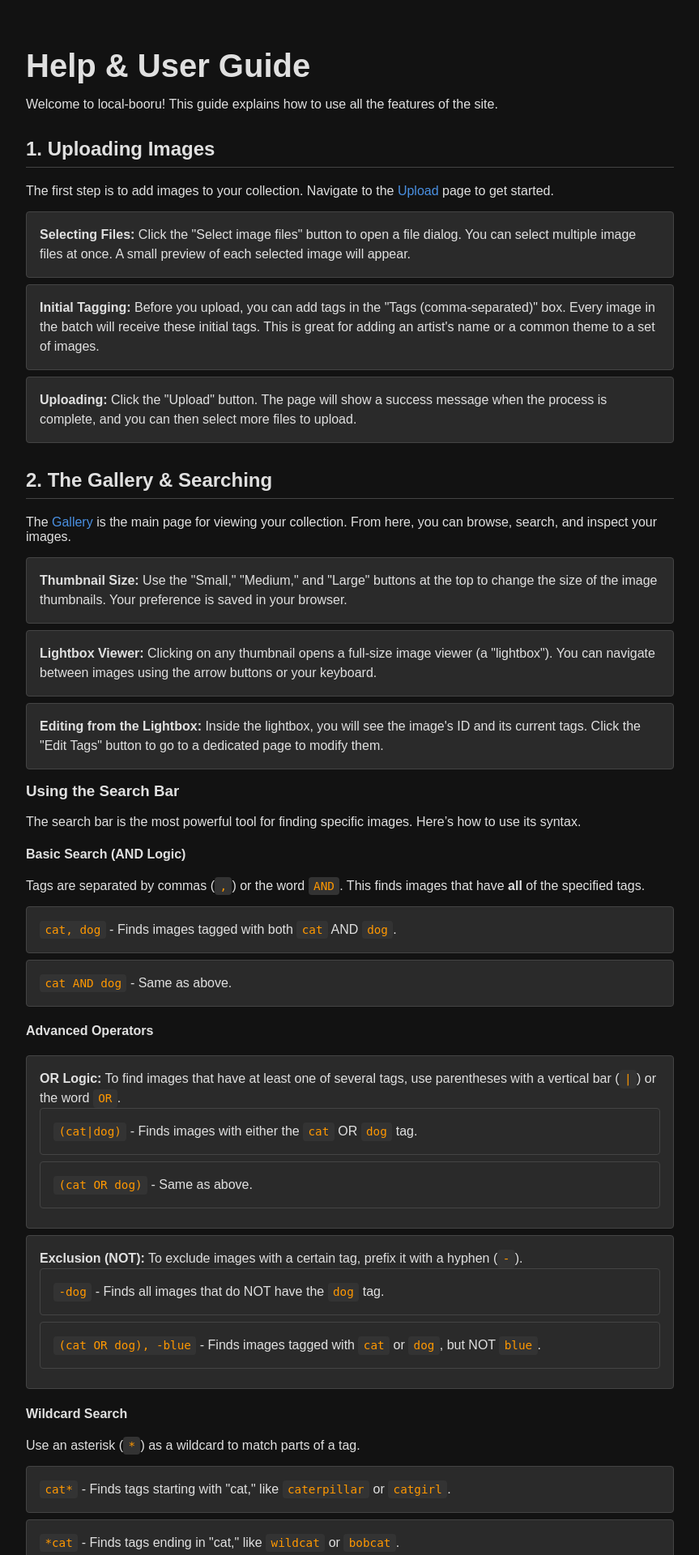
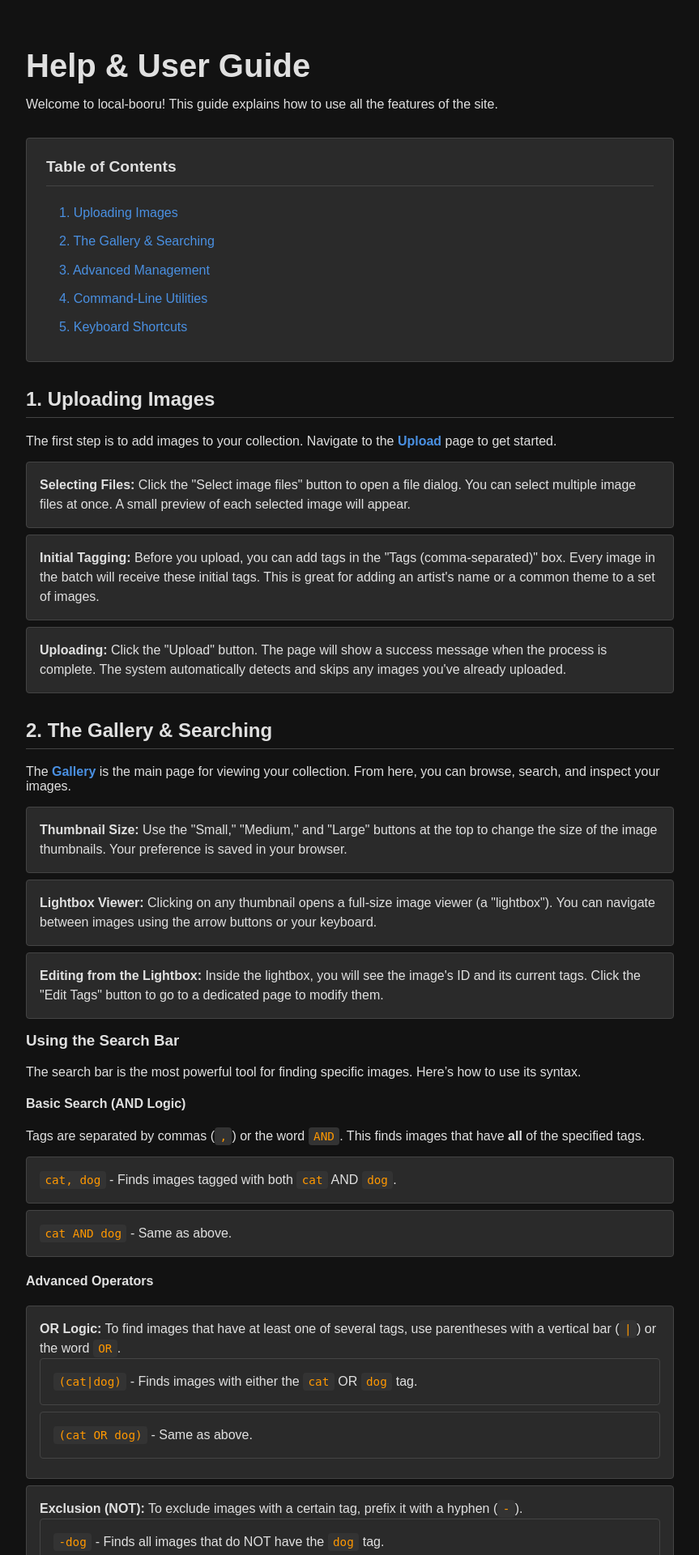
Before and after one commit to Hatrask/local-booru, a FastAPI app: page /help in a window 1280 px wide. Shown: the top 1920 px of the page at 81% size, without its empty margins (208-1071 px from the left). Run offline with FastAPI, Linux system fonts and the light colour scheme.

Commit message:
docs: document new export script

```diff
--- a/static/css/styles.css
+++ b/static/css/styles.css
@@ -326,6 +326,38 @@ form.search-form-index button:hover {
     padding: 0;
 }
 
+/* Styles for the Table of Contents */
+.toc {
+    background-color: var(--color-bg-secondary);
+    border: 1px solid var(--color-border);
+    border-radius: var(--border-radius);
+    padding: 1.5rem;
+    margin: 2rem 0; /* Adds space above and below the box */
+}
+.toc strong {
+    display: block;
+    font-size: 1.2em;
+    margin-bottom: 1rem;
+    padding-bottom: 0.75rem;
+    border-bottom: 1px solid var(--color-border); /* Consistent with h2 style */
+}
+.toc ul {
+    list-style: none;
+    padding-left: 1rem; /* Indent the list items slightly */
+    margin: 0;
+}
+.toc li {
+    /* These rules OVERRIDE the generic .help-page li styles below */
+    background: none;
+    border: none;
+    padding: 0.4rem 0; /* Add vertical spacing between ToC items */
+    margin: 0;
+    line-height: 1.4; /* Adjust line height for readability */
+}
+.toc li a:hover {
+    text-decoration: underline; /* Classic, clear feedback for links */
+}
+
 /* --- Tag Manager Page --- */
 .tag-manager-container { max-width: 800px; margin: auto; text-align: left; }
 .tag-manager-container a.back.action-button { margin-bottom: 2rem; display: inline-block; }
--- a/templates/help.html
+++ b/templates/help.html
@@ -9,10 +9,22 @@
     <h1>Help & User Guide</h1>
     <p>Welcome to local-booru! This guide explains how to use all the features of the site.</p>
 
+    <!-- Table of Contents -->
+    <div class="toc">
+        <strong>Table of Contents</strong>
+        <ul>
+            <li><a href="#uploading">1. Uploading Images</a></li>
+            <li><a href="#gallery">2. The Gallery & Searching</a></li>
+            <li><a href="#advanced">3. Advanced Management</a></li>
+            <li><a href="#cli">4. Command-Line Utilities</a></li>
+            <li><a href="#shortcuts">5. Keyboard Shortcuts</a></li>
+        </ul>
+    </div>
+
     <!-- Section 1: Uploading -->
-    <h2>1. Uploading Images</h2>
+    <h2 id="uploading">1. Uploading Images</h2>
     <p>
-        The first step is to add images to your collection. Navigate to the <a href="/upload">Upload</a> page to get started.
+        The first step is to add images to your collection. Navigate to the <strong><a href="/upload">Upload</a></strong> page to get started.
     </p>
     <ul>
         <li>
@@ -22,14 +34,14 @@
             <strong>Initial Tagging:</strong> Before you upload, you can add tags in the "Tags (comma-separated)" box. Every image in the batch will receive these initial tags. This is great for adding an artist's name or a common theme to a set of images.
         </li>
         <li>
-            <strong>Uploading:</strong> Click the "Upload" button. The page will show a success message when the process is complete, and you can then select more files to upload.
+            <strong>Uploading:</strong> Click the "Upload" button. The page will show a success message when the process is complete. The system automatically detects and skips any images you've already uploaded.
         </li>
     </ul>
 
     <!-- Section 2: The Gallery & Searching -->
-    <h2>2. The Gallery & Searching</h2>
+    <h2 id="gallery">2. The Gallery & Searching</h2>
     <p>
-        The <a href="/gallery">Gallery</a> is the main page for viewing your collection. From here, you can browse, search, and inspect your images.
+        The <strong><a href="/gallery">Gallery</a></strong> is the main page for viewing your collection. From here, you can browse, search, and inspect your images.
     </p>
     <ul>
         <li>
@@ -89,21 +101,21 @@
     </ul>
 
     <!-- Section 3: Advanced Management -->
-    <h2>3. Advanced Management</h2>
+    <h2 id="advanced">3. Advanced Management</h2>
     <p>For power users, the Batch Actions and Tag Manager pages provide tools for large-scale organization.</p>
 
     <h3>Batch Actions</h3>
-    <p>The <a href="/batch_actions">Batch Actions</a> page allows you to edit or delete many images at once.</p>
+    <p>The <strong><a href="/batch_actions">Batch Actions</a></strong> page allows you to edit or delete many images at once.</p>
     <ol>
         <li>1. First, use the search bar to find the set of images you want to work on.</li>
         <li>2. Select images by clicking on them. Your selection is saved as you navigate between pages.</li>
-        <li>3. Use the form at the bottom to choose an action (Add, Remove, Replace, or Delete) and specify tags if needed.</li>
+        <li>3. Use the form at the bottom to choose an action (<strong>Add, Remove, Replace, or Delete</strong>) and specify tags if needed.</li>
         <li>4. Click "Apply Action" to modify all selected images. <strong>Be careful with "Delete Images," as this is permanent!</strong></li>
         <li>5. You can undo the last tag edit (add/remove/replace) with the "Undo Last Tag Edit" button. This does not work for deletions.</li>
     </ol>
 
     <h3>Tag Manager</h3>
-    <p>The <a href="/tag_manager">Tag Manager</a> is for cleaning up the tags themselves, not the images.</p>
+    <p>The <strong><a href="/tag_manager">Tag Manager</a></strong> is for cleaning up the tags themselves, not the images.</p>
     <ul>
         <li>
             <strong>Rename:</strong> Changes a tag's name everywhere it's used (e.g., renaming <code>car</code> to <code>automobile</code>).
@@ -116,24 +128,39 @@
         </li>
     </ul>
 
+    <!-- Section 4: Command-Line Utilities -->
+    <h2 id="cli">4. Command-Line Utilities</h2>
+    <p>
+        Some maintenance tasks are performed using scripts from the command line, not the web interface. You must have terminal access to the server where the application is running to use these tools.
+    </p>
+
+    <h3>Exporting Your Collection</h3>
+    <p>
+        You can create a complete backup of your collection in a single `.zip` file. This is perfect for backups or migrating your collection to another system without losing any data.
+    </p>
+    <ol>
+        <li>Navigate to the application's root directory in your terminal.</li>
+        <li>Run the script using the command: <code>python export_collection.py</code></li>
+        <li>A file named <code>booru_export.zip</code> will be created, containing all images and a `metadata.json` file with all tag information.</li>
+    </ol>
+
     <div class="danger-zone">
         <h3>Danger Zone: Factory Reset</h3>
         <p>
             If you want to completely wipe all data and start over, you can use the provided command-line script. This is a highly destructive and irreversible action that will delete all images, tags, and the entire database.
         </p>
-        <p><strong>This feature cannot be accessed from the web interface.</strong> You must have command-line access to the server where the application is running.</p>
         <h4>How to perform a factory reset:</h4>
         <ol>
             <li>1. <strong>Stop the application server.</strong> This is critical to ensure the database file is not locked.</li>
             <li>2. Navigate to the application's root directory in your terminal.</li>
-            <li>3. Run the script using the command: <code>python reset_application.py</code></li>
-            <li>4. The script will ask for a final confirmation. You must type <code>yes</code> to proceed.</li>
+            <li>3. Run the script using the command: <code>python reset_app.py</code></li>
+            <li>4. The script will ask for a final confirmation. You must type <code>reset my booru</code> to proceed.</li>
             <li>5. Once the script is finished, you can restart the application server. It will be in a clean, factory-new state.</li>
         </ol>
     </div>
 
-    <!-- Section 4: Keyboard Shortcuts -->
-    <h2>4. Keyboard Shortcuts</h2>
+    <!-- Section 5: Keyboard Shortcuts -->
+    <h2 id="shortcuts">5. Keyboard Shortcuts</h2>
     <p>You can navigate the site quickly using your keyboard.</p>
     <ul>
         <li>
```
Also changed, not shown: README.md.
